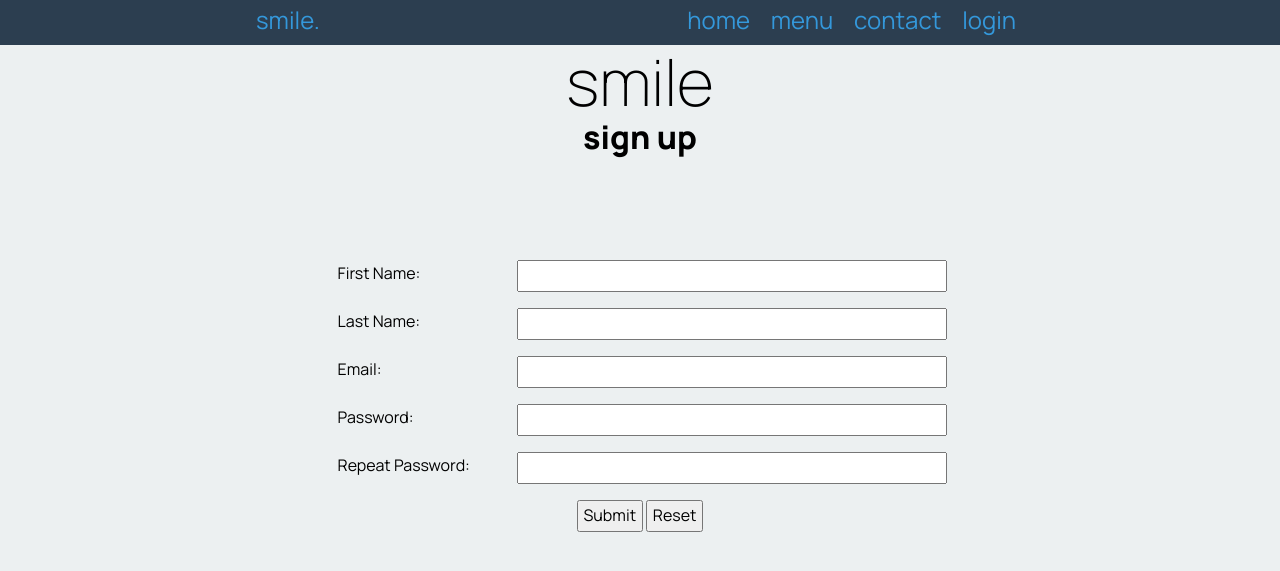
After one commit to Galvin-X/Smile, a Flask app: page /signup in a window 1280 px wide. The commit adds this page. Shown: the top 571 px of the page. Run offline with Flask 2, Linux system fonts and the light colour scheme.

Commit message:
Added login.html and signup.html. Added basic functionality for login / signup

```diff
--- a/app.py
+++ b/app.py
@@ -41,5 +41,14 @@ def render_menu_page():
 def render_contact_page():
     return render_template('contact.html')
 
+@app.route('/login')
+def render_login_page():
+    return render_template('login.html')
+
+
+@app.route('/signup')
+def render_signup_page():
+    return render_template('signup.html')
+
 
 app.run(host='0.0.0.0', debug=True)
--- a/templates/base.html
+++ b/templates/base.html
@@ -18,6 +18,7 @@
             <a href="/">home</a>
             <a href="/menu">menu</a>
             <a href="/contact">contact</a>
+            <a href="/login">login</a>
         </div>
     </div>
 </nav>
--- a/templates/contact.html
+++ b/templates/contact.html
@@ -1,5 +1,3 @@
 {% extends 'base.html' %}
 
-{% block pageheading %}
-contact ramika at ramika on yourtube
-{% endblock %}
+{% block pageheading %}contact{% endblock %}
--- a/templates/menu.html
+++ b/templates/menu.html
@@ -1,11 +1,8 @@
 {% extends 'base.html' %}
 
-{% block pageheading %}
-menu
-{% endblock %}
+{% block pageheading %}menu{% endblock %}
 
 {% block main %}
-    <main>
 {% for product in products %}
 
 <div class="product-box">
@@ -17,5 +14,4 @@ menu
 </div>
 
 {% endfor %}
-    </main>
 {% endblock %}
--- /dev/null
+++ b/templates/signup.html
@@ -0,0 +1,39 @@
+{% extends "base.html" %}
+
+{% block pageheading %}sign up{% endblock %}
+
+{% block main %}
+<form class="myform">
+    <div class="form-group">
+        <div class="form-label">First Name:</div>
+        <div class="form-element"><input type="text" required></div>
+    </div>
+
+    <div class="form-group">
+        <div class="form-label">Last Name:</div>
+        <div class="form-element"><input type="text" required></div>
+    </div>
+
+    <div class="form-group">
+        <div class="form-label">Email:</div>
+        <div class="form-element"><input type="email" required></div>
+    </div>
+
+    <div class="form-group">
+        <div class="form-label">Password:</div>
+        <div class="form-element"><input type="password" required></div>
+    </div>
+
+    <div class="form-group">
+        <div class="form-label">Repeat Password:</div>
+        <div class="form-element"><input type="password" required></div>
+    </div>
+
+    <div class="button-group">
+        <input type="submit" value="Submit">
+        <input type="reset" value="Reset">
+    </div>
+
+
+</form>
+{% endblock %}
```
Also changed, not shown: templates/login.html (added, +21 -0 lines), smile.db. Lines whose indentation alone changed are shown as unchanged.
